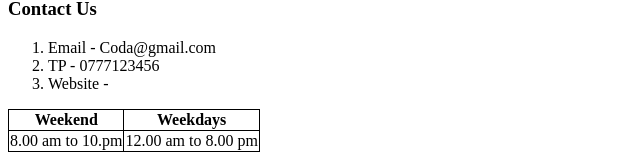
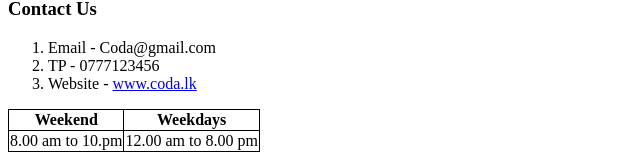
Before and after one commit to Thejaniiz/first, a plain HTML site: page index.html in a window 1280 px wide. Shown: the part 955-1120 px from the top of the page, without its empty margins (0-640 px from the left). Drawn offline with Linux system fonts and the light colour scheme.

Commit message:
first change

```diff
--- a/index.html
+++ b/index.html
@@ -45,7 +45,8 @@
     <ol>
         <li> Email - Coda@gmail.com</li>
         <li> TP - 0777123456</li>
-        <li> Website - </li>
+        <li> Website - <a href="https://www.coda.lk">www.coda.lk</a>
+             </li>
     </ol>
     <table>
         <tr>
```
